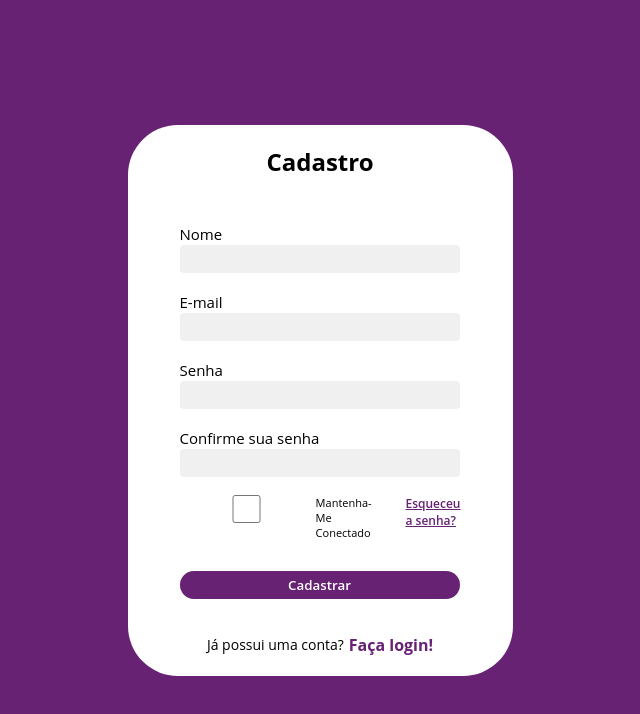
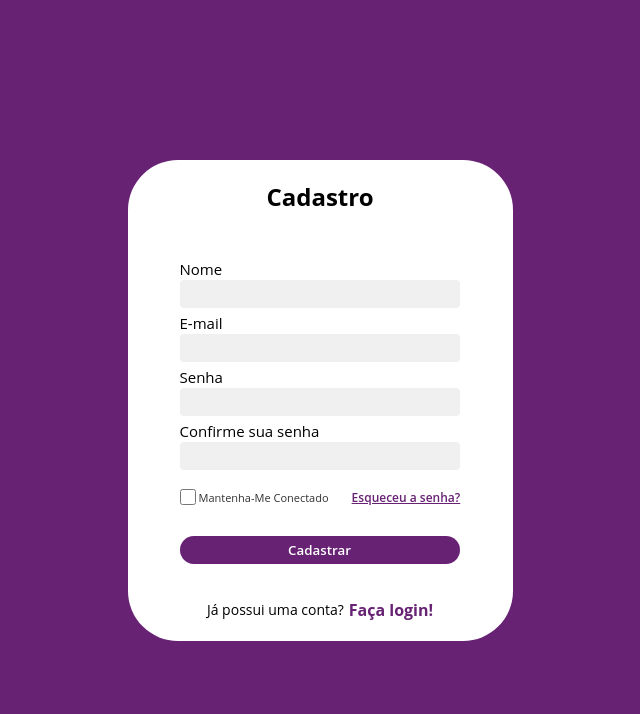
Before and after one commit to samirasousza/NuBolsoTickets, a React (Vite) app: page /signup in a window 1280 px wide. Shown: the top 714 px of the page, without its empty margins (320-960 px from the left). Built offline with nearby package versions, Linux system fonts and the light colour scheme.

Commit message:
signup css

```diff
--- a/src/pages/signup/Signup.css
+++ b/src/pages/signup/Signup.css
@@ -38,31 +38,32 @@
     border: none;
     height: 28px;
     width: 280px;
-    margin-bottom: 18px;
+    margin-bottom: 4px;
 }
 
 .signup-checkbox {
+    margin-top: 15px;
     display: flex;
-    justify-content: center;
+    align-items: center;
     gap: 3px;
 }
 
-.signup-checkbox input{
-    display: flex;
+.signup-checkbox input[type='checkbox']{
+    width: 16px;
+    height: 16px;
+    margin: 0;
+}
+
+.signup-checkbox label{
+    margin: 0;
     font-size: 11px;
     font-weight: 400;
     text-transform: capitalize;
-}
-
-.signup-checkbox p{
-    display: inline;
-    font-size: 11px;
-    font-weight: 400;
-    text-transform: capitalize;
+    color: #333;
 }
 
 .signup-checkbox a {
-    margin-left: 25px;
+    margin-left: 20px;
     font-size: 12px;
     color: #672274;
     font-style: normal;
--- a/src/pages/signup/Signup.jsx
+++ b/src/pages/signup/Signup.jsx
@@ -26,7 +26,6 @@ const Signup = () => {
     existingUsers.push(newUser);
     localStorage.setItem('users', JSON.stringify(existingUsers));
     console.log(JSON.parse(localStorage.getItem('users')));
-
 
     navigate('/login');
   };
@@ -79,8 +78,8 @@ const Signup = () => {
           </div>
 
           <div className='signup-checkbox'>
-            <input type='checkbox'/>
-            <p>Mantenha-me Conectado</p>
+            <input type='checkbox' className='checkbox-custom'/>
+            <label>Mantenha-me Conectado</label>
             <a href=''>Esqueceu a senha?</a>
           </div>
 
```
